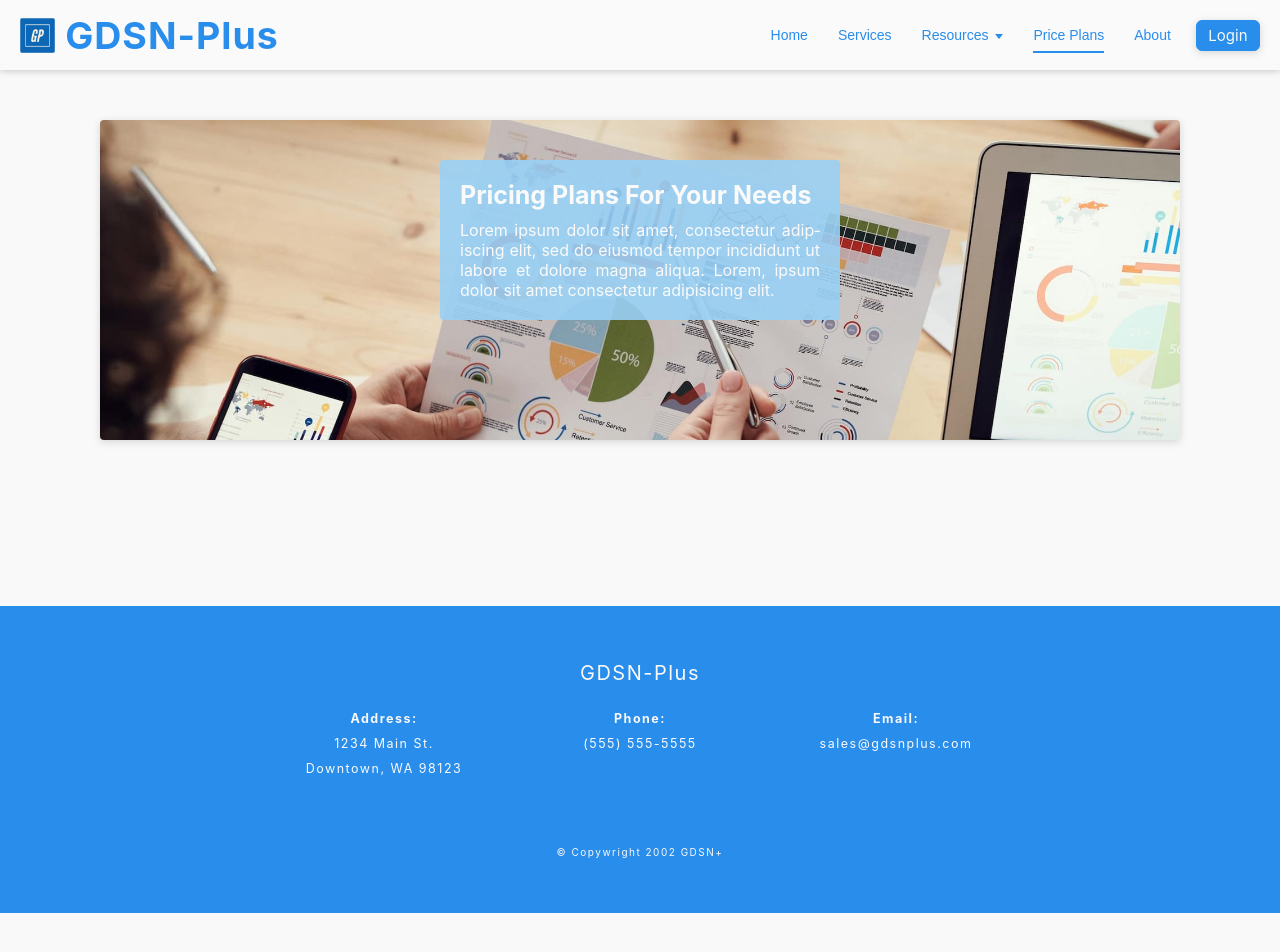
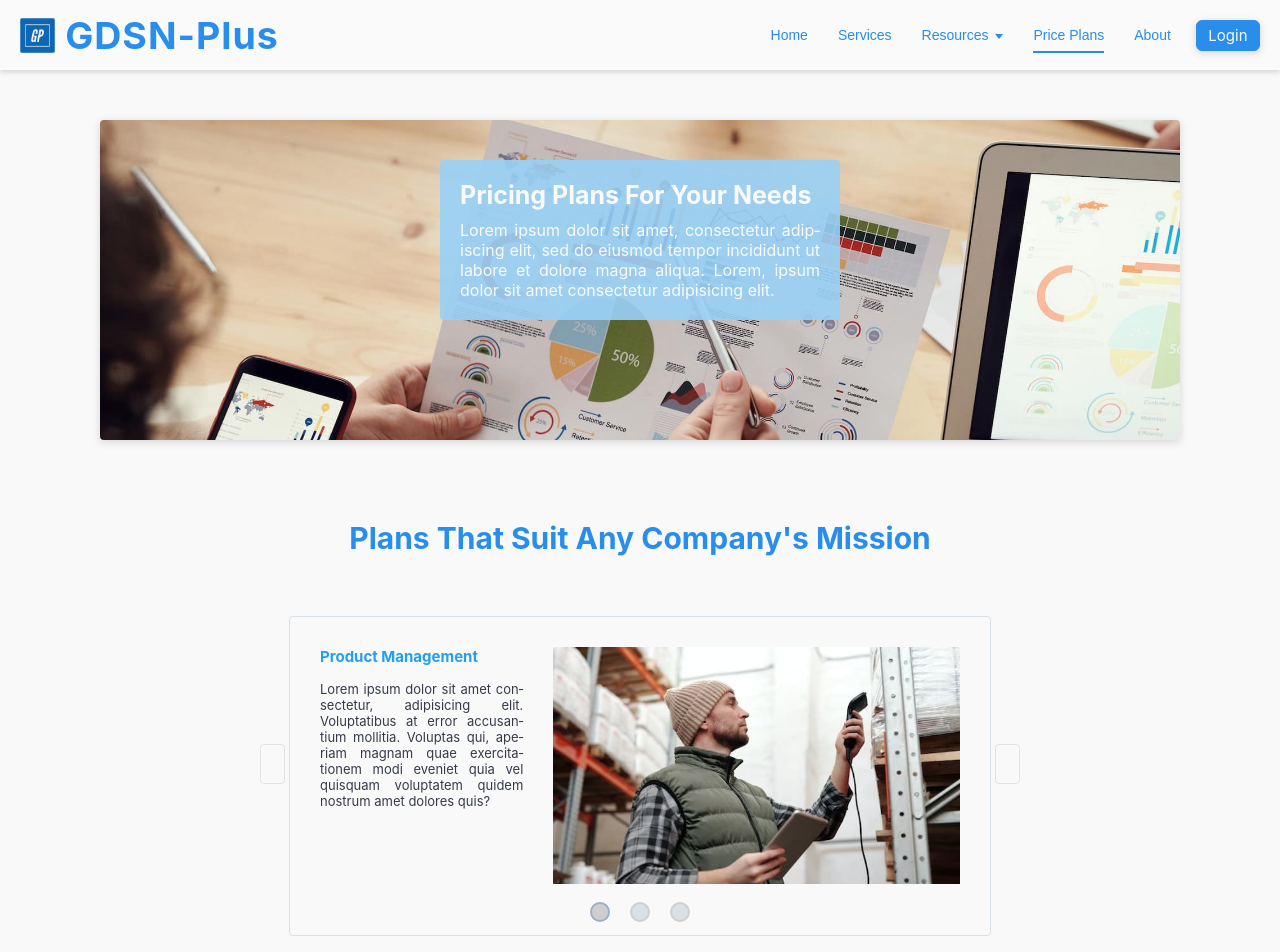
Before and after one commit to mars1138/gdsn-client, a React (Create React App) app: page /plans in a window 1280 px wide. Shown: the top 952 px of the page. Before the commit the page ends 913 px from the top, so only its background shows below. Built offline with nearby package versions, Linux system fonts and the light colour scheme; a web font is replaced by a local one.

Commit message:
implement sliders

```diff
--- a/src/about/AboutPage.js
+++ b/src/about/AboutPage.js
@@ -4,10 +4,12 @@ import Section from '../shared/components/layout/Section';
 import Hero from '../shared/components/layout/Hero';
 import TabComponent from '../shared/components/TabComponent/TabComponent';
 import Card from '../shared/UIElements/Card';
+import Slider from '../shared/components/Slider/Slider';
 import classes from './AboutPage.module.css';
 import { aboutHero as heroData } from '../assets/data/heroData';
 import { aboutTabs as tabs } from '../assets/data/tabData';
 import { aboutCards as cards } from '../assets/data/cardData';
+import { aboutSlider as slider } from '../assets/data/sliderData';
 
 const AboutPage = () => {
   const { title, text } = heroData;
@@ -33,6 +35,9 @@ const AboutPage = () => {
       <Section>
         <TabComponent>{tabs}</TabComponent>
       </Section>
+      <Section>
+        <Slider type="gallery" content={slider} />
+      </Section>
     </React.Fragment>
   );
 };
--- a/src/assets/data/sliderData.js
+++ b/src/assets/data/sliderData.js
@@ -1,24 +1,135 @@
-import homeSlide1 from '../media/home/pexels-tiger-lily-4483942-min.jpg';
-import homeSlide2 from '../media/home/pexels-monstera-6289028-min.jpg';
-import homeSlide3 from '../media/home/pexels-burak-the-weekender-186461-min.jpg';
+import homeSlideA1 from '../media/home/pexels-tiger-lily-4483942-min.jpg';
+import homeSlideA2 from '../media/home/pexels-monstera-6289028-min.jpg';
+import homeSlideA3 from '../media/home/pexels-burak-the-weekender-186461-min.jpg';
+import homeSlideB1 from '../media/home/78.jpg';
+import homeSlideB2 from '../media/home/7.jpg';
+import homeSlideB3 from '../media/home/65.jpg';
+import servicesA1 from '../media/services/online-g8b04bfbcb_640.png';
+import servicesA2 from '../media/services/pexels-tiger-lily-4483941-min.jpg';
+import servicesA3 from '../media/services/pexels-alexander-suhorucov-6457521-min.jpg';
+import servicesB1 from '../media/plans/2.jpg';
+import servicesB2 from '../media/plans/51.jpg';
+import servicesB3 from '../media/plans/59.jpg';
+import plans1 from '../media/home/pexels-tiger-lily-4483942-min.jpg';
+import plans2 from '../media/home/pexels-monstera-6289028-min.jpg';
+import plans3 from '../media/home/pexels-burak-the-weekender-186461-min.jpg';
+import about1 from '../media/about/pexels-fauxels-3182759B-min.jpg';
+import about2 from '../media/about/pexels-andrea-piacquadio-3769021B-min.jpg';
+import about3 from '../media/about/pexels-fauxels-3184292B-min.jpg';
 
 export const homeSlider1 = [
   {
     title: 'Product Management',
     text:
       'Lorem ipsum dolor sit amet consectetur, adipisicing elit. Voluptatibus at error accusantium mollitia.  Voluptas qui, aperiam magnam quae exercitationem modi eveniet quia vel quisquam voluptatem quidem nostrum amet dolores quis?',
-    imgUrl: homeSlide1,
+    imgUrl: homeSlideA1,
   },
   {
     title: 'E-commerce Support',
     text:
       'Lorem ipsum dolor sit amet consectetur, adipisicing elit. Voluptatibus at error accusantium mollitia.  Voluptas qui, aperiam magnam quae exercitationem modi eveniet quia vel quisquam voluptatem quidem nostrum amet dolores quis?',
-    imgUrl: homeSlide2,
+    imgUrl: homeSlideA2,
   },
   {
     title: 'Powerful Analytics',
     text:
       'Lorem ipsum dolor sit amet consectetur, adipisicing elit. Voluptatibus at error accusantium mollitia.  Voluptas qui, aperiam magnam quae exercitationem modi eveniet quia vel quisquam voluptatem quidem nostrum amet dolores quis?',
-    imgUrl: homeSlide3,
+    imgUrl: homeSlideA3,
   },
 ];
+
+export const homeSlider2 = [
+  {
+    author: 'Maxwell Hughes, Entercom Manufacturing',
+    quote:
+      'Lorem ipsum dolor sit amet consectetur, adipisicing elit. Voluptatibus at error accusantium mollitia.  Voluptas qui, aperiam magnam quae exercitationem modi eveniet quia vel quisquam voluptatem quidem nostrum amet dolores quis?',
+    imgUrl: homeSlideB1,
+  },
+  {
+    author: 'Jacob Smythe, FoodCorp, Inc.',
+    quote:
+      'Lorem ipsum dolor sit amet consectetur, adipisicing elit. Voluptatibus at error accusantium mollitia.  Voluptas qui, aperiam magnam quae exercitationem modi eveniet quia vel quisquam voluptatem quidem nostrum amet dolores quis?',
+    imgUrl: homeSlideB2,
+  },
+  {
+    author: 'Liz Xavier, Samwell Distributing',
+    quote:
+      'Lorem ipsum dolor sit amet consectetur, adipisicing elit. Voluptatibus at error accusantium mollitia.  Voluptas qui, aperiam magnam quae exercitationem modi eveniet quia vel quisquam voluptatem quidem nostrum amet dolores quis?',
+    imgUrl: homeSlideB3,
+  },
+];
+
+export const servicesSlider1 = [
+  {
+    imgUrl: servicesA1,
+  },
+  {
+    imgUrl: servicesA2,
+  },
+  {
+    imgUrl: servicesA3,
+  },
+];
+
+export const servicesSlider2 = [
+  {
+    author: 'Author Name 1',
+    quote:
+      'Lorem ipsum dolor sit amet consectetur, adipisicing elit. Voluptatibus at error accusantium mollitia.  Voluptas qui, aperiam magnam quae exercitationem modi eveniet quia vel quisquam voluptatem quidem nostrum amet dolores quis?',
+    imgUrl: servicesB1,
+  },
+  {
+    author: 'Author Name 2',
+    quote:
+      'Lorem ipsum dolor sit amet consectetur, adipisicing elit. Voluptatibus at error accusantium mollitia.  Voluptas qui, aperiam magnam quae exercitationem modi eveniet quia vel quisquam voluptatem quidem nostrum amet dolores quis?',
+    imgUrl: servicesB2,
+  },
+  {
+    author: 'Author Name 3',
+    quote:
+      'Lorem ipsum dolor sit amet consectetur, adipisicing elit. Voluptatibus at error accusantium mollitia.  Voluptas qui, aperiam magnam quae exercitationem modi eveniet quia vel quisquam voluptatem quidem nostrum amet dolores quis?',
+    imgUrl: servicesB3,
+  },
+];
+
+export const plansSlider = [
+  {
+    title: 'Product Management',
+    text:
+      'Lorem ipsum dolor sit amet consectetur, adipisicing elit. Voluptatibus at error accusantium mollitia.  Voluptas qui, aperiam magnam quae exercitationem modi eveniet quia vel quisquam voluptatem quidem nostrum amet dolores quis?',
+    imgUrl: plans1,
+  },
+  {
+    title: 'E-commerce Support',
+    text:
+      'Lorem ipsum dolor sit amet consectetur, adipisicing elit. Voluptatibus at error accusantium mollitia.  Voluptas qui, aperiam magnam quae exercitationem modi eveniet quia vel quisquam voluptatem quidem nostrum amet dolores quis?',
+    imgUrl: plans2,
+  },
+  {
+    title: 'Powerful Analytics',
+    text:
+      'Lorem ipsum dolor sit amet consectetur, adipisicing elit. Voluptatibus at error accusantium mollitia.  Voluptas qui, aperiam magnam quae exercitationem modi eveniet quia vel quisquam voluptatem quidem nostrum amet dolores quis?',
+    imgUrl: plans3,
+  },
+];
+
+export const aboutSlider = [
+  {
+    title: 'Product Management',
+    text:
+      'Lorem ipsum dolor sit amet consectetur, adipisicing elit. Voluptatibus at error accusantium mollitia.  Voluptas qui, aperiam magnam quae exercitationem modi eveniet quia vel quisquam voluptatem quidem nostrum amet dolores quis?',
+    imgUrl: about1,
+  },
+  {
+    title: 'E-commerce Support',
+    text:
+      'Lorem ipsum dolor sit amet consectetur, adipisicing elit. Voluptatibus at error accusantium mollitia.  Voluptas qui, aperiam magnam quae exercitationem modi eveniet quia vel quisquam voluptatem quidem nostrum amet dolores quis?',
+    imgUrl: about2,
+  },
+  {
+    title: 'Powerful Analytics',
+    text:
+      'Lorem ipsum dolor sit amet consectetur, adipisicing elit. Voluptatibus at error accusantium mollitia.  Voluptas qui, aperiam magnam quae exercitationem modi eveniet quia vel quisquam voluptatem quidem nostrum amet dolores quis?',
+    imgUrl: about3,
+  },
+];
--- a/src/home/HomePage.js
+++ b/src/home/HomePage.js
@@ -9,7 +9,8 @@ import classes from './HomePage.module.css';
 import { homeHero as heroData } from '../assets/data/heroData';
 import { homeTabs as tabs } from '../assets/data/tabData';
 import { homeCards as cards } from '../assets/data/cardData';
-import { homeSlider1 as slider } from '../assets/data/sliderData';
+import { homeSlider1 as slider1 } from '../assets/data/sliderData';
+import { homeSlider2 as slider2 } from '../assets/data/sliderData';
 
 const HomePage = () => {
   const { title, text } = heroData;
@@ -38,7 +39,11 @@ const HomePage = () => {
       </Section>
       <Section trigger="0.1">
         <h2>Services That Fit Your Company's Needs</h2>
-        <Slider type="description" content={slider} />
+        <Slider type="description" content={slider1} />
+      </Section>
+      <Section>
+        <h2>Valued By Industry Leaders</h2>
+        <Slider type="testimonial" content={slider2} />
       </Section>
     </React.Fragment>
   );
--- a/src/plans/PlansPage.js
+++ b/src/plans/PlansPage.js
@@ -2,8 +2,10 @@ import React from 'react';
 
 import Section from '../shared/components/layout/Section';
 import Hero from '../shared/components/layout/Hero';
-import classes from './PlansPage.module.css';
+import Slider from '../shared/components/Slider/Slider';
+// import classes from './PlansPage.module.css';
 import { plansHero as heroData } from '../assets/data/heroData';
+import { plansSlider as slider } from '../assets/data/sliderData';
 
 const PlansPage = () => {
   const { title, text } = heroData;
@@ -13,6 +15,10 @@ const PlansPage = () => {
       <Section>
         <Hero type="center" page="plans" title={title} text={text} />
       </Section>
+      <Section>
+        <h2>Plans That Suit Any Company's Mission</h2>
+        <Slider type="description" content={slider} />
+      </Section>
     </React.Fragment>
   );
 };
--- a/src/services/ServicesPage.js
+++ b/src/services/ServicesPage.js
@@ -3,9 +3,12 @@ import React from 'react';
 import Section from '../shared/components/layout/Section';
 import Hero from '../shared/components/layout/Hero';
 import TabComponent from '../shared/components/TabComponent/TabComponent';
+import Slider from '../shared/components/Slider/Slider';
 // import classes from './ServicesPage.module.css';
 import { servicesHero as heroData } from '../assets/data/heroData';
 import { servicesTabs as tabs } from '../assets/data/tabData';
+import { servicesSlider1 as slider1 } from '../assets/data/sliderData';
+import { servicesSlider2 as slider2 } from '../assets/data/sliderData';
 
 const ServicesPage = () => {
   const { title, text } = heroData;
@@ -17,6 +20,12 @@ const ServicesPage = () => {
       <Section>
         <TabComponent>{tabs}</TabComponent>
       </Section>
+      <Section>
+        <Slider type="gallery" content={slider1} />
+      </Section>
+      <Section>
+        <Slider type="testimonial" content={slider2} />
+      </Section>
     </React.Fragment>
   );
 };
```
